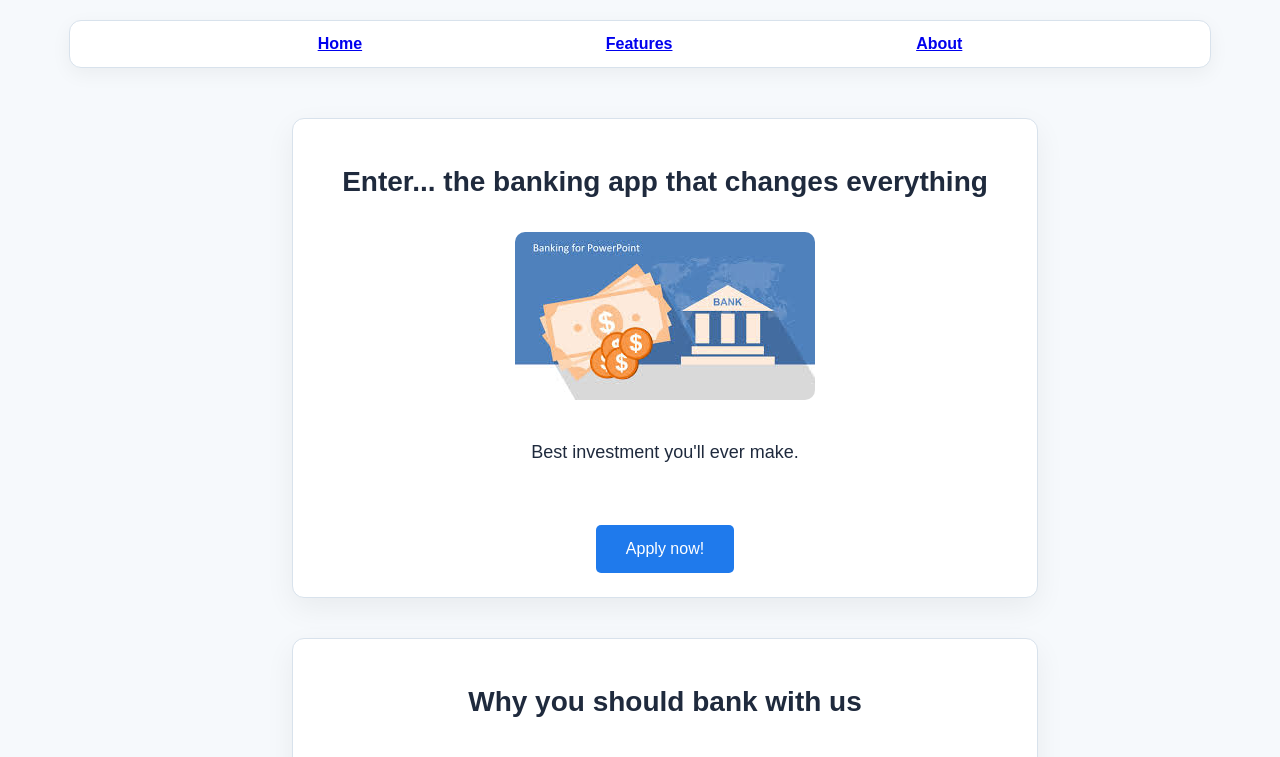
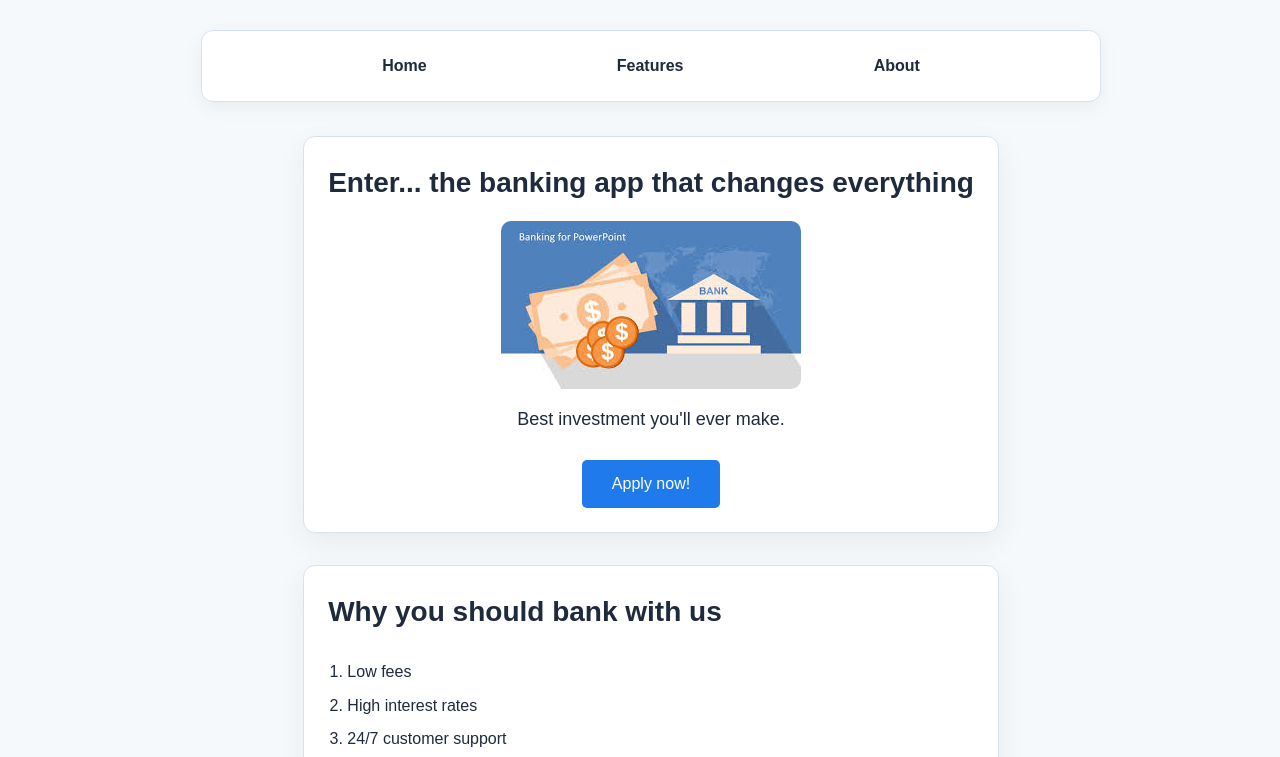
Before and after one commit to cgxgb123/Interactive-Landing-Page, a plain HTML site: page index.html in a window 1280 px wide. Shown: the top 757 px of the page. Drawn offline with Linux system fonts and the light colour scheme.

Commit message:
Fixed layout, spacing, flow, and added thank you message

```diff
--- a/index.html
+++ b/index.html
@@ -18,25 +18,25 @@
       >
         <div id="navLinks" class="navLinks">
           <a href="#home" class="navItem" aria-current="page">Home</a>
-          <a href="#features" class="navItem" aria-current="page">Features</a>
-          <a href="#about" class="navItem" aria-current="page">About</a>
+          <a href="#features" class="navItem">Features</a>
+          <a href="#about" class="navItem">About</a>
         </div>
       </nav>
     </header>
-    <main>
-      <section class="heroSection">
-        <h2>Enter... the banking app that changes everything</h2>
+    <main id="mainContent" tabindex="-1">
+      <section id="home" class="heroSection" aria-labelledby="home-heading" aria-describedby="home-description">
+        <h2 id="home-heading">Enter... the banking app that changes everything</h2>
         <img
           src="../assets/images/bank.png"
           id="appIcon"
           class="appIcon"
           alt="Bank Icon"
         />
-        <p>Best investment you'll ever make.</p>
+        <p id="home-description">Best investment you'll ever make.</p>
         <button id="ctaButton" class="ctaButton">Apply now!</button>
       </section>
-      <section id="features" class="heroSection">
-        <h2>Why you should bank with us</h2>
+      <section id="features" class="heroSection" aria-labelledby="features-heading">
+        <h2 id="features-heading">Why you should bank with us</h2>
         <ol>
           <li>Low fees</li>
           <li>High interest rates</li>
@@ -44,9 +44,9 @@
           <li>User-friendly mobile app</li>
         </ol>
       </section>
-      <sectio id="about" class="heroSection">
-        <h2>About Us</h2>
-        <p>
+      <section id="about" class="heroSection" aria-labelledby="about-heading" aria-describedby="about-description">
+        <h2 id="about-heading">About Us</h2>
+        <p id="about-description">
           We are a financial management team passionate about making you money.
         </p>
       </section>
@@ -92,7 +92,7 @@
           <div id="api-response" class="api-response hidden"></div>
 
           <div id="result-box" class="result-box hidden">
-            <h3>Here’s what you submitted:</h3>
+            <h3>Thanks for signing up. Here’s what you submitted:</h3>
             <p id="result-name"></p>
             <p id="result-address"></p>
             <p id="result-dob"></p>
--- a/src/css/styles.css
+++ b/src/css/styles.css
@@ -5,18 +5,25 @@
   --text-color: #1f2a3d;
   --cta-button-bg-color: #1f7aec;
   --cta-button-hover-bg-color: #195fb8;
+  --content-max-width: 1100px;
 }
 
 body {
   background-color: var(--background-color);
   color: var(--text-color);
   font-family: Arial, sans-serif;
+  line-height: 1.6;
   display: flex;
   flex-direction: column;
   align-items: center;
   margin: 0;
-    padding: 0 16px 32px;
+  padding: 10px 10px 16px 32px;
   min-height: 100vh;
+}
+
+*,
+*::before,
+*::after {
   box-sizing: border-box;
 }
 
@@ -25,6 +32,31 @@ header {
   display: flex;
   justify-content: center;
   padding: 20px 0 10px;
+  position: sticky;
+  top: 0;
+  z-index: 10;
+  background-color: var(--background-color);
+}
+
+.navigationBar,
+.heroSection {
+  width: 100%;
+  max-width: var(--content-max-width);
+}
+
+.navItem {
+  color: inherit;
+  text-decoration: none;
+  padding: 8px 12px;
+  border-radius: 8px;
+  transition: background-color 0.15s ease, color 0.15s ease;
+}
+
+.navItem:hover,
+.navItem:focus-visible {
+  background-color: #eef4fb;
+  color: #0f4fa8;
+  outline: none;
 }
 
 .navigationBar {
@@ -40,10 +72,10 @@ header {
   justify-content: space-evenly;
   align-items: center;
   gap: 16px;
-    width: 100%;
-    max-width: 1100px;
+  width: 90%;
+  max-width: 900px;
   margin: 0 auto;
-    padding: 14px 20px;
+  padding: 14px 18px;
   border-radius: 12px;
   text-decoration: none;
   color: var(--text-color);
@@ -57,7 +89,6 @@ header {
   background-color: #eef4fb;
 }
 
-
 h1 {
   font-size: 18px;
 }
@@ -68,14 +99,19 @@ h1 {
   justify-content: space-between;
   align-items: center;
   gap: 24px;
-    width: 100%;
-    max-width: 1100px;
-    margin-top: 40px;
+  margin-top: 32px;
+  text-align: center;
   padding: 24px;
   background-color: var(--card-background);
   border: 1.5px solid var(--border-color);
   border-radius: 12px;
   box-shadow: 0 10px 30px rgba(0, 0, 0, 0.06);
+  scroll-margin-top: 96px;
+}
+
+.heroSection:first-of-type {
+  margin-top: 24px;
+  gap: 16px;
 }
 
 .heroSection img {
@@ -86,13 +122,29 @@ h1 {
 
 .heroSection h2 {
   font-size: 28px;
-    margin-bottom: 10px;
+  margin: 0;
 }
 
 .heroSection p {
   font-size: 18px;
-    text-align: center;
+  margin: 0;
   max-width: 600px;
+}
+
+.heroSection#about,
+.heroSection#features {
+  align-items: flex-start;
+  text-align: left;
+}
+
+.heroSection ol {
+  padding-left: 1.2rem;
+  margin: 0;
+  text-align: left;
+  width: 100%;
+  max-width: 560px;
+  display: grid;
+  gap: 8px;
 }
 
 .flex-column {
@@ -110,7 +162,7 @@ h1 {
   font-size: 16px;
   cursor: pointer;
   border-radius: 5px;
-    margin-top: 20px;
+  margin-top: 10px;
 }
 
 .ctaButton:hover {
```
Lines whose indentation alone changed are shown as unchanged.
